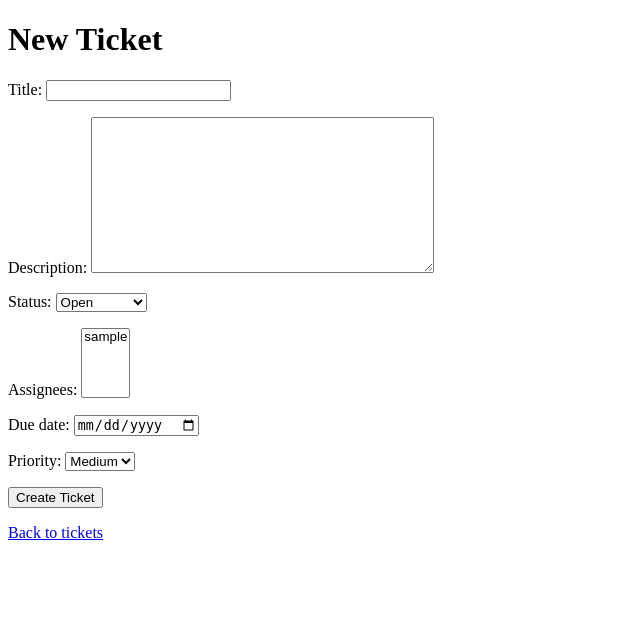
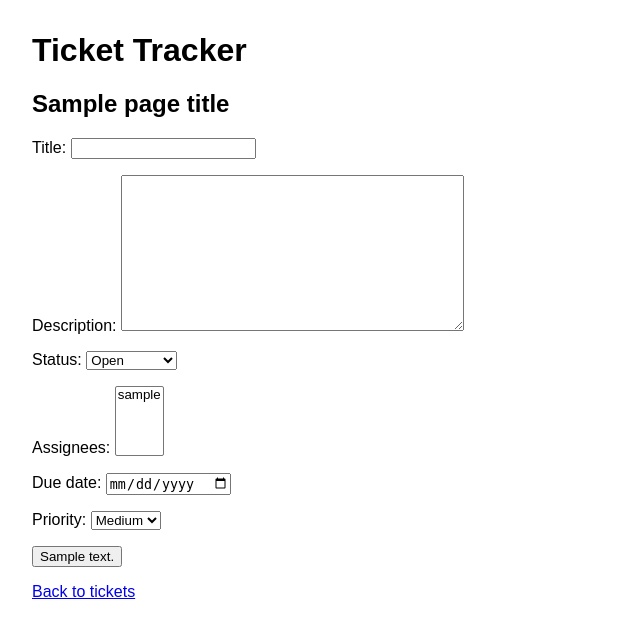
Before and after one commit to aaronrine/django-ticket-tracker, a Django app: template tickets/templates/tickets/ticket_form.html in a window 1280 px wide. Shown: the top 638 px of the page, without its empty margins (0-640 px from the left). Run offline with Django 5.2, Linux system fonts and the light colour scheme; tables that the repository leaves empty hold one stand-in row (values such as "Sample post"); the template is opened without the code that fills it: values that come from a table or form of the project are taken from there, most other values are stand-ins (such as "Sample title", 1, 10 or a date in 2020).

Commit message:
use base html for ticket form

```diff
--- a/tickets/templates/tickets/ticket_form.html
+++ b/tickets/templates/tickets/ticket_form.html
@@ -1,23 +1,18 @@
-<!DOCTYPE html>
-<html>
+{% extends "base.html" %}
 
-<head>
-    <title>New Ticket</title>
-</head>
+{% block title %}{{ page_title }}{% endblock %}
 
-<body>
-    <h1>New Ticket</h1>
+{% block content %}
+<h2>{{ page_title }}</h2>
 
 <form method="post">
     {% csrf_token %}
     {{ form.as_p }}
 
-        <button type="submit">Create Ticket</button>
+    <button type="submit">{{ button_text }}</button>
 </form>
 
 <p>
     <a href="{% url 'ticket-list' %}">Back to tickets</a>
 </p>
-</body>
-
-</html>
+{% endblock %}
--- a/tickets/templates/tickets/ticket_list.html
+++ b/tickets/templates/tickets/ticket_list.html
@@ -4,6 +4,9 @@
 
 {% block content %}
 <h2>Tickets</h2>
+    <p>
+        <a href="{% url 'ticket-create' %}">New Ticket</a>
+    </p>
     <form method="get" class="filters">
         <div class="filter-field">
             <label for="status">Status</label>
```
Also changed, not shown: tickets/views.py (+10 -2 lines). Lines whose indentation alone changed are shown as unchanged.
